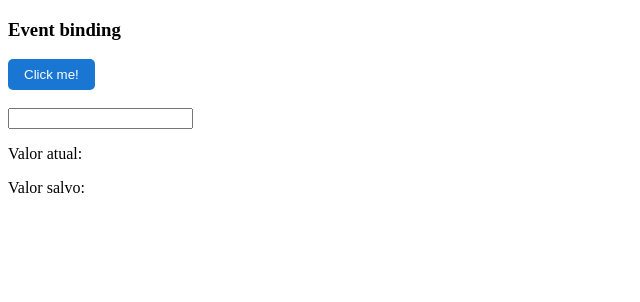
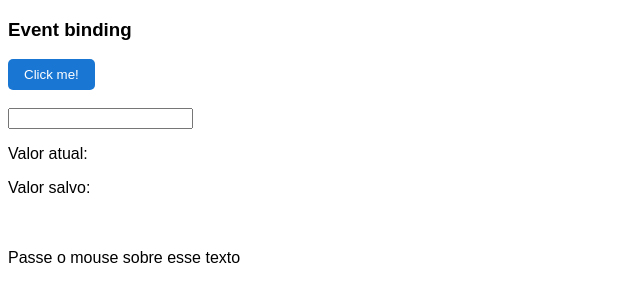
Before and after one commit to GabriellBP/Angular-course, an Angular app in the folder classes-content/class-one-data-binding/: page / in a window 1280 px wide. Shown: the top 302 px of the page, without its empty margins (0-640 px from the left). Built offline with nearby package versions, Linux system fonts and the light colour scheme.

Commit message:
step 4.2: mouse event binding

```diff
--- a/classes-content/class-one-data-binding/src/app/data-binding/data-binding.component.css
+++ b/classes-content/class-one-data-binding/src/app/data-binding/data-binding.component.css
@@ -1,3 +1,7 @@
+* {
+  font-family: Arial, sans-serif;
+}
+
 .box {
   margin: 32px;
   width: 50%;
@@ -35,3 +39,9 @@
 .btn:hover {
   background-color: #0D47A1;
 }
+
+.highlight {
+  color: #fff;
+  background-color: #D84315;
+  font-weight: bold;
+}
--- a/classes-content/class-one-data-binding/src/app/data-binding/data-binding.component.html
+++ b/classes-content/class-one-data-binding/src/app/data-binding/data-binding.component.html
@@ -56,6 +56,9 @@
       <p>Valor atual: {{currentValue}}</p>
       <p>Valor salvo: {{savedValue}}</p>
 
+      <br><br>
+
+      <span (mouseover)="onMouseOver()" [class.highlight]="isMouseOver" (mouseout)="onMouseOut()">Passe o mouse sobre esse texto</span>
     </div>
   </article>
 
--- a/classes-content/class-one-data-binding/src/app/data-binding/data-binding.component.ts
+++ b/classes-content/class-one-data-binding/src/app/data-binding/data-binding.component.ts
@@ -13,6 +13,8 @@ export class DataBindingComponent implements OnInit {
 
   currentValue = "";
   savedValue = "";
+
+  isMouseOver = false;
 
   constructor() { }
 
@@ -39,4 +41,12 @@ export class DataBindingComponent implements OnInit {
   saveValue(value: any) {
     this.savedValue = value;
   }
+
+  onMouseOut() {
+    this.isMouseOver = false;
+  }
+
+  onMouseOver() {
+    this.isMouseOver = true;
+  }
 }
```
